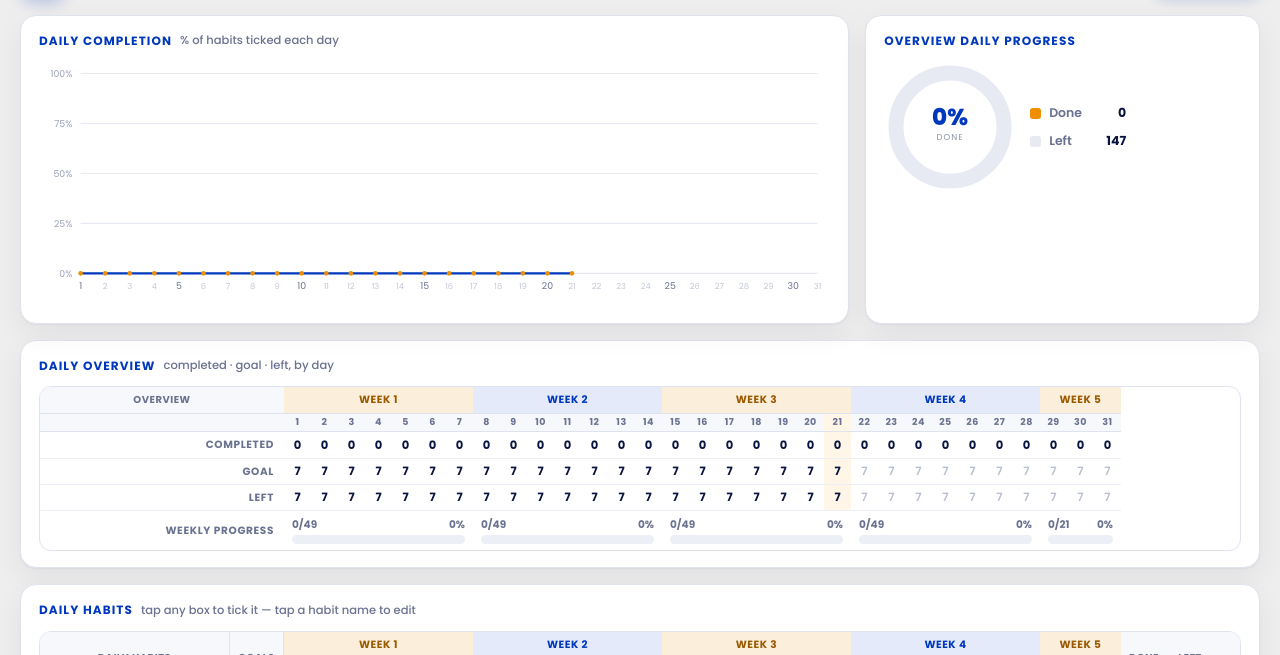
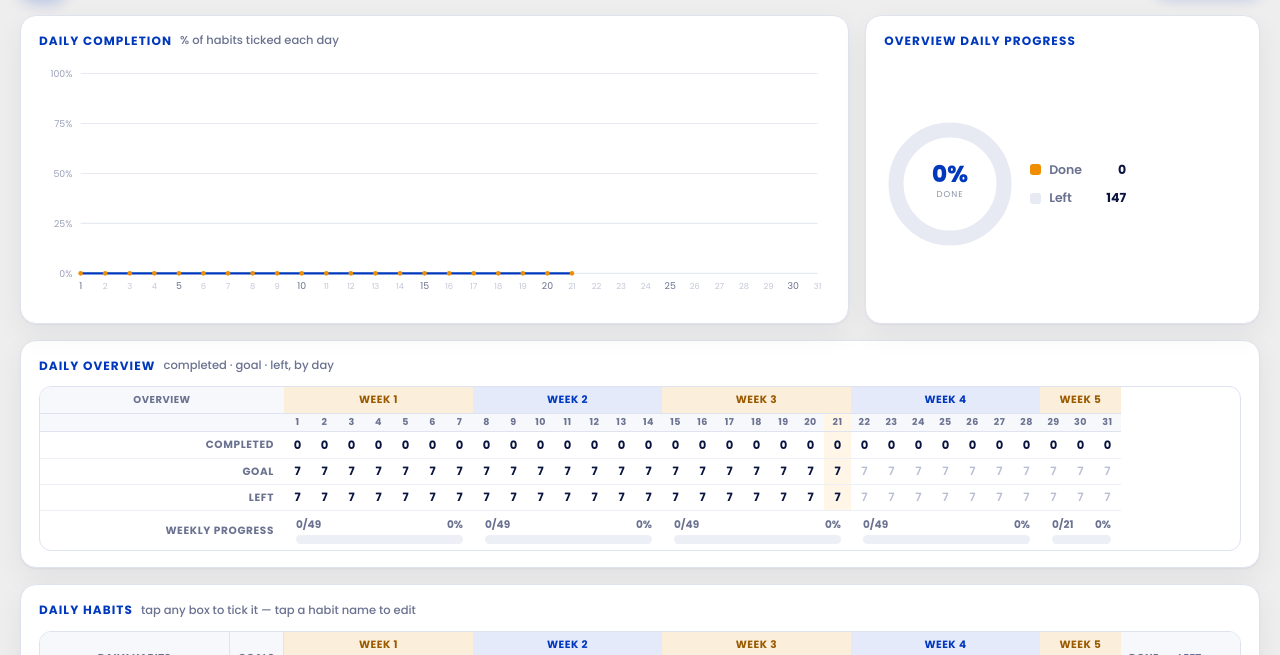
Before and after one commit to abhinavmanocha/habit-tracker, a plain HTML site: page index.html in a window 1280 px wide. Both pictures are taken after a click on the button "Load starter habits". Shown: the part 73-728 px from the top of the page. Drawn offline with Linux system fonts and the light colour scheme.

Commit message:
fix(ui): breathing room on weekly progress cells, centre donut panel

```diff
--- a/style.css
+++ b/style.css
@@ -91,10 +91,11 @@ select:focus-visible, button:focus-visible, input:focus-visible {
 .panel > h2 .hint { color: var(--muted); font-weight: 500; letter-spacing: 0; text-transform: none; font-size: 11.5px; }
 
 .charts { display: grid; grid-template-columns: minmax(0, 2.1fr) minmax(240px, 1fr); gap: 16px; }
+.charts > .panel { display: flex; flex-direction: column; }
 .chart-wrap { width: 100%; }
 .chart-wrap svg { display: block; width: 100%; height: auto; }
 
-.donut-flex { display: flex; align-items: center; gap: 14px; flex-wrap: wrap; }
+.donut-flex { display: flex; align-items: center; gap: 14px; flex-wrap: wrap; flex: 1; }
 .donut-svg { width: 132px; height: 132px; flex: 0 0 132px; }
 .legend { display: flex; flex-direction: column; gap: 10px; font-size: 12.5px; min-width: 96px; }
 .legend div { display: flex; align-items: center; gap: 8px; color: var(--muted); font-weight: 600; }
@@ -190,7 +191,7 @@ td.ov-day.dim { color: #b9bfd2; font-weight: 600; }
   text-align: right; padding: 5px 10px 5px 12px; font-size: 10.5px; font-weight: 700;
   letter-spacing: .06em; text-transform: uppercase; color: var(--muted); white-space: nowrap;
 }
-.wk-profit-cell { padding: 6px 8px; }
+.wk-profit-cell { padding: 6px 10px 6px 12px; }
 .wbar { font-size: 10.5px; font-weight: 700; color: var(--muted); }
 .wbar .track { height: 9px; border-radius: 99px; background: var(--line-soft); overflow: hidden; margin-top: 3px; }
 .wbar .track > i { display: block; height: 100%; border-radius: 99px; }
```
Also changed, not shown: README.md.
